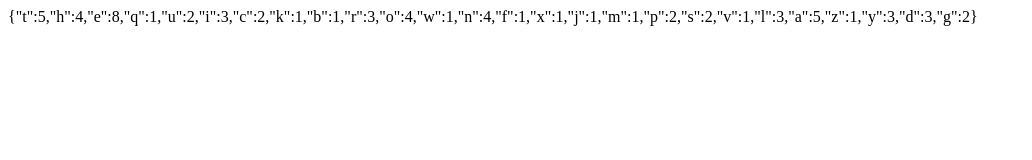
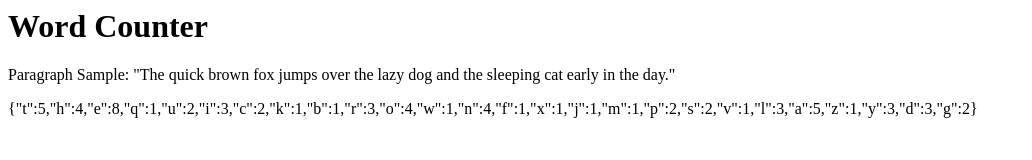
Before and after one commit to Ayala1302/Ayala1302-JS211_Hackathon, a plain HTML site: page index.html in a window 1280 px wide. Shown: the whole page, without its empty margins (0-1032 px from the left). Drawn offline with Linux system fonts and the light colour scheme.

Commit message:
added to html

```diff
--- a/index.html
+++ b/index.html
@@ -4,8 +4,13 @@
     <meta http-equiv="X-UA-Compatible" content="IE=edge" />
     <meta name="viewport" content="width=device-width, initial-scale=1.0" />
     <title>Document</title>
+    <link rel="stylesheet" href="./style.css">
   </head>
   <body>
+    <Header>
+      <h1>Word Counter</h1>
+      <p>Paragraph Sample: "The quick brown fox jumps over the lazy dog and the sleeping cat early in the day." </p>
+    </Header>
     <div id="Counter"></div>
     <script src="./index.js"></script>
   </body>
```
